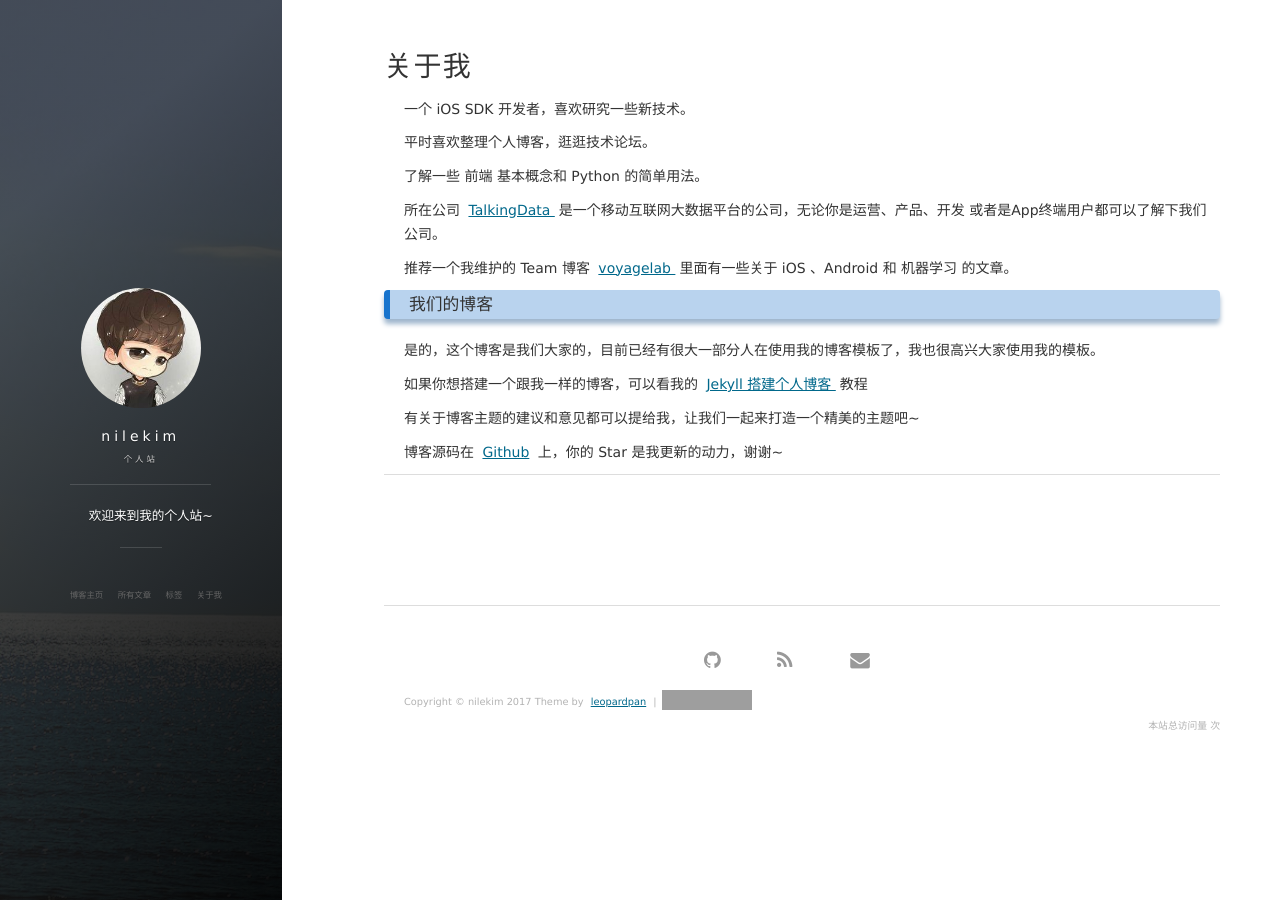
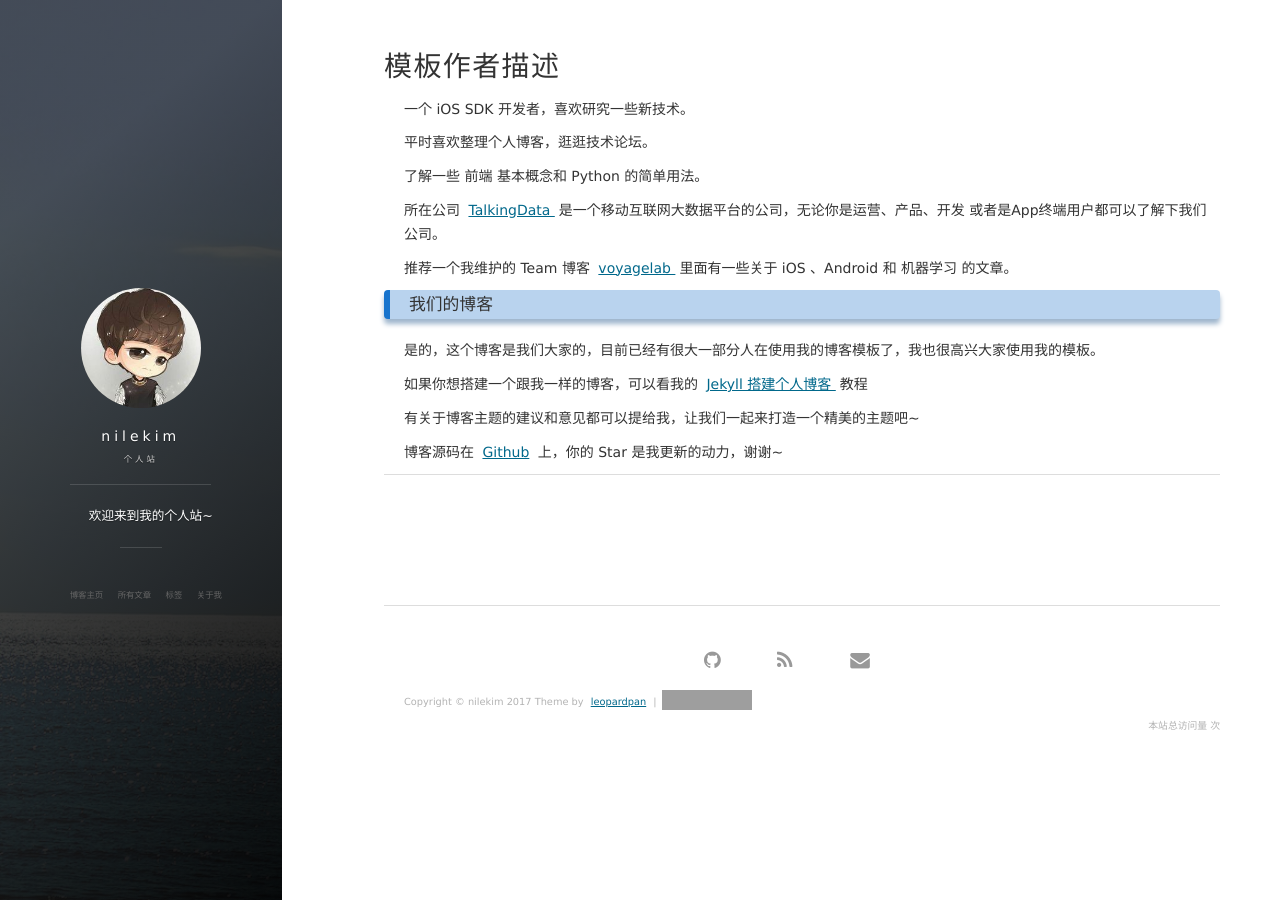
Before and after one commit to nilekim/nilekim.github.io, a Jekyll site: the page built from about.md, in a window 1280 px wide. Built offline with Jekyll 4.4.1, drawn with Linux system fonts in a browser that asks for light colours; nearby versions of some CDN libraries; comment, search, counter and statistics services are not loaded; grey boxes are pictures that could not be loaded.

Commit message:
更新描述

```diff
--- a/about.md
+++ b/about.md
@@ -1,6 +1,6 @@
 ---
 layout: page
-title: 关于我
+title: 模板作者描述
 ---
 
 一个 iOS SDK 开发者，喜欢研究一些新技术。
```
